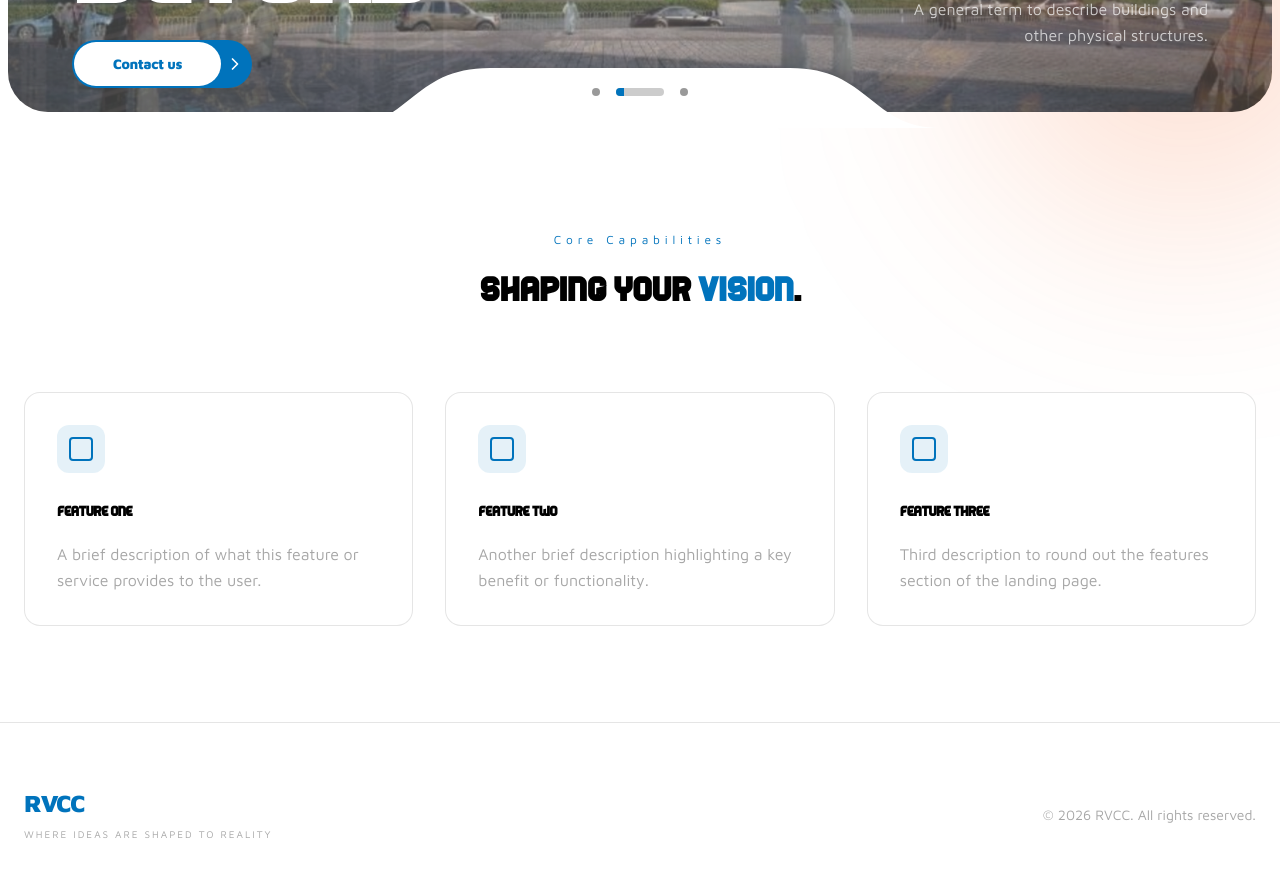
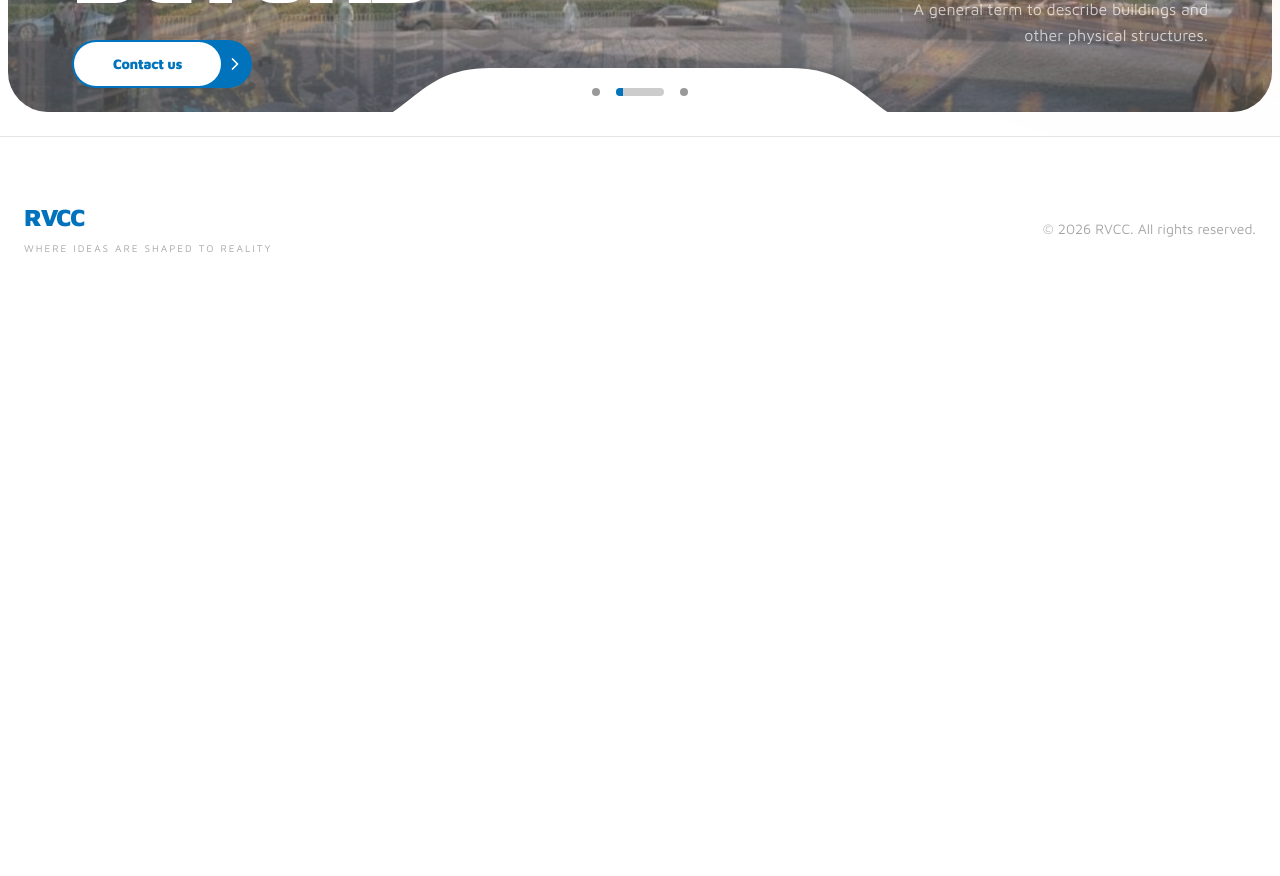
Before and after one commit to sandflareinnovations-projects/RVCC, a Next.js app in the folder apps/web/: page / in a window 1280 px wide. Shown: the part 680-1556 px from the top of the page. After the commit the page ends 1000 px from the top, so only its background shows below. Built offline with nearby package versions, Linux system fonts and the light colour scheme.

Commit message:
refactor: Remove unused Features section components

```diff
--- a/apps/web/src/components/sections/FeatureCard.tsx
+++ /dev/null
@@ -1,20 +0,0 @@
-import { Feature } from "@types";
-
-interface FeatureCardProps {
-  feature: Feature;
-}
-
-export const FeatureCard = ({ feature }: FeatureCardProps) => {
-  return (
-    <div className="group border-border bg-background hover:border-brand-blue hover:shadow-brand-blue/10 relative rounded-2xl border p-8 transition-all hover:shadow-2xl">
-      <div className="bg-brand-blue/10 text-brand-blue group-hover:bg-brand-blue mb-6 flex h-12 w-12 items-center justify-center rounded-xl transition-colors group-hover:text-white">
-        {/* Logic for icon could go here, for now using a placeholder div */}
-        <div className="h-6 w-6 rounded-sm border-2 border-current" />
-      </div>
-      <h3 className="text-foreground group-hover:text-brand-blue text-xl font-bold tracking-tight transition-colors">
-        {feature.title}
-      </h3>
-      <p className="text-muted mt-4 leading-relaxed">{feature.description}</p>
-    </div>
-  );
-};
--- a/apps/web/src/components/sections/Features.tsx
+++ /dev/null
@@ -1,45 +0,0 @@
-import { Feature } from "@types";
-
-import { FeatureCard } from "./FeatureCard";
-
-const MOCK_FEATURES: Feature[] = [
-  {
-    _id: "1",
-    title: "Feature One",
-    description: "A brief description of what this feature or service provides to the user.",
-    icon: "Activity",
-  },
-  {
-    _id: "2",
-    title: "Feature Two",
-    description: "Another brief description highlighting a key benefit or functionality.",
-    icon: "Leaf",
-  },
-  {
-    _id: "3",
-    title: "Feature Three",
-    description: "Third description to round out the features section of the landing page.",
-    icon: "Layers",
-  },
-];
-
-export const Features = async () => {
-  return (
-    <section className="bg-background py-section" id="services">
-      <div className="container">
-        <div className="mb-20 text-center">
-          <p className="slogan text-brand-blue mb-4 text-xs tracking-[0.4em]">Core Capabilities</p>
-          <h2 className="text-h2 font-black md:text-5xl">
-            Shaping Your <span className="text-brand-blue">Vision</span>.
-          </h2>
-        </div>
-
-        <div className="grid grid-cols-1 gap-8 md:grid-cols-2 lg:grid-cols-3">
-          {MOCK_FEATURES.map((feature) => (
-            <FeatureCard key={feature._id} feature={feature} />
-          ))}
-        </div>
-      </div>
-    </section>
-  );
-};
--- a/apps/web/src/components/sections/HomePage.tsx
+++ b/apps/web/src/components/sections/HomePage.tsx
@@ -1,4 +1,3 @@
-import { Features } from "./Features";
 import { Hero } from "./Hero";
 
 export const HomePage = () => {
@@ -9,7 +8,6 @@ export const HomePage = () => {
       <div className="pointer-events-none absolute top-1/2 -right-24 h-96 w-96 -translate-y-1/2 rounded-full bg-orange-600/20 blur-[120px]" />
 
       <Hero />
-      <Features />
     </div>
   );
 };
```
